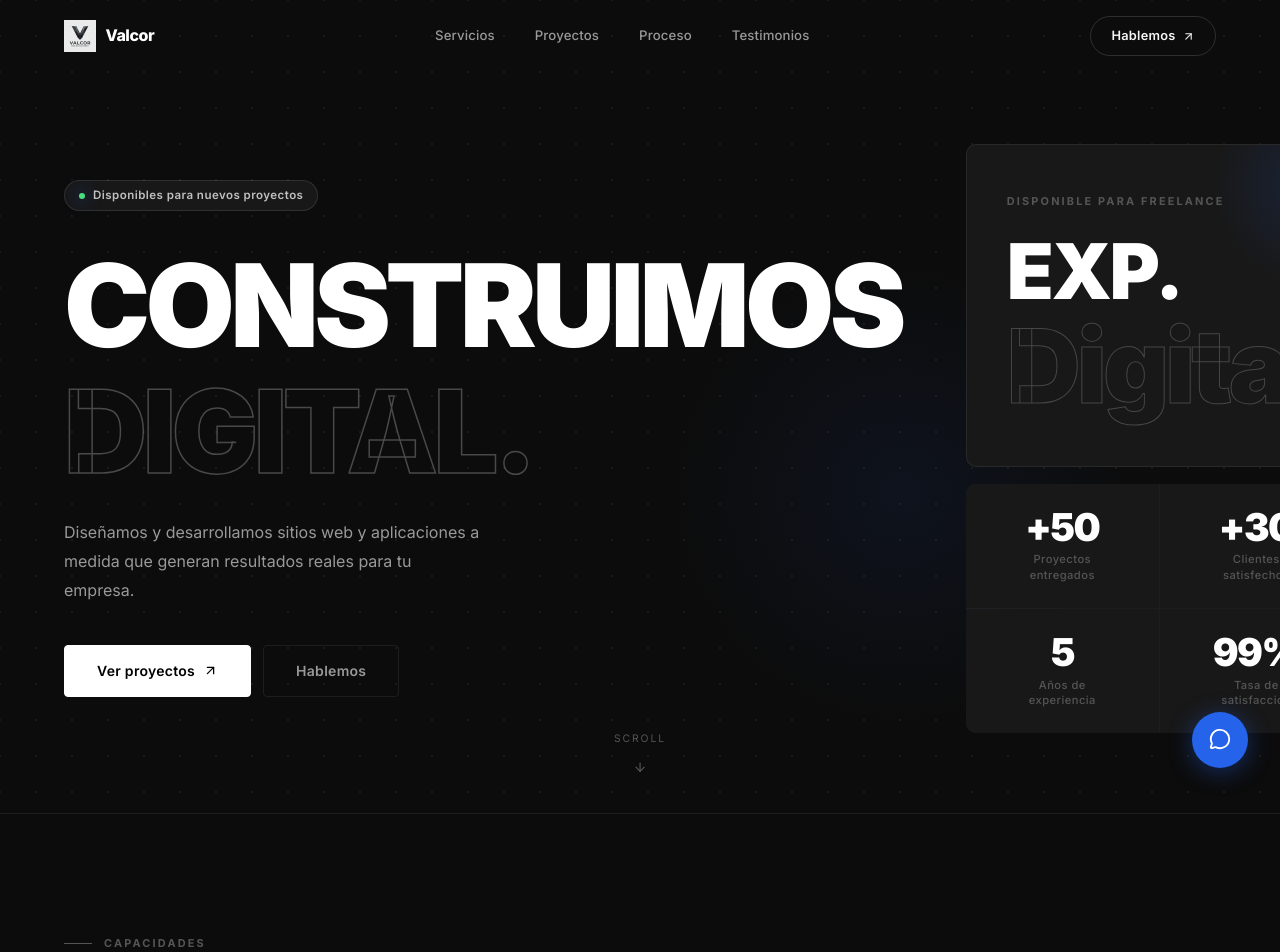
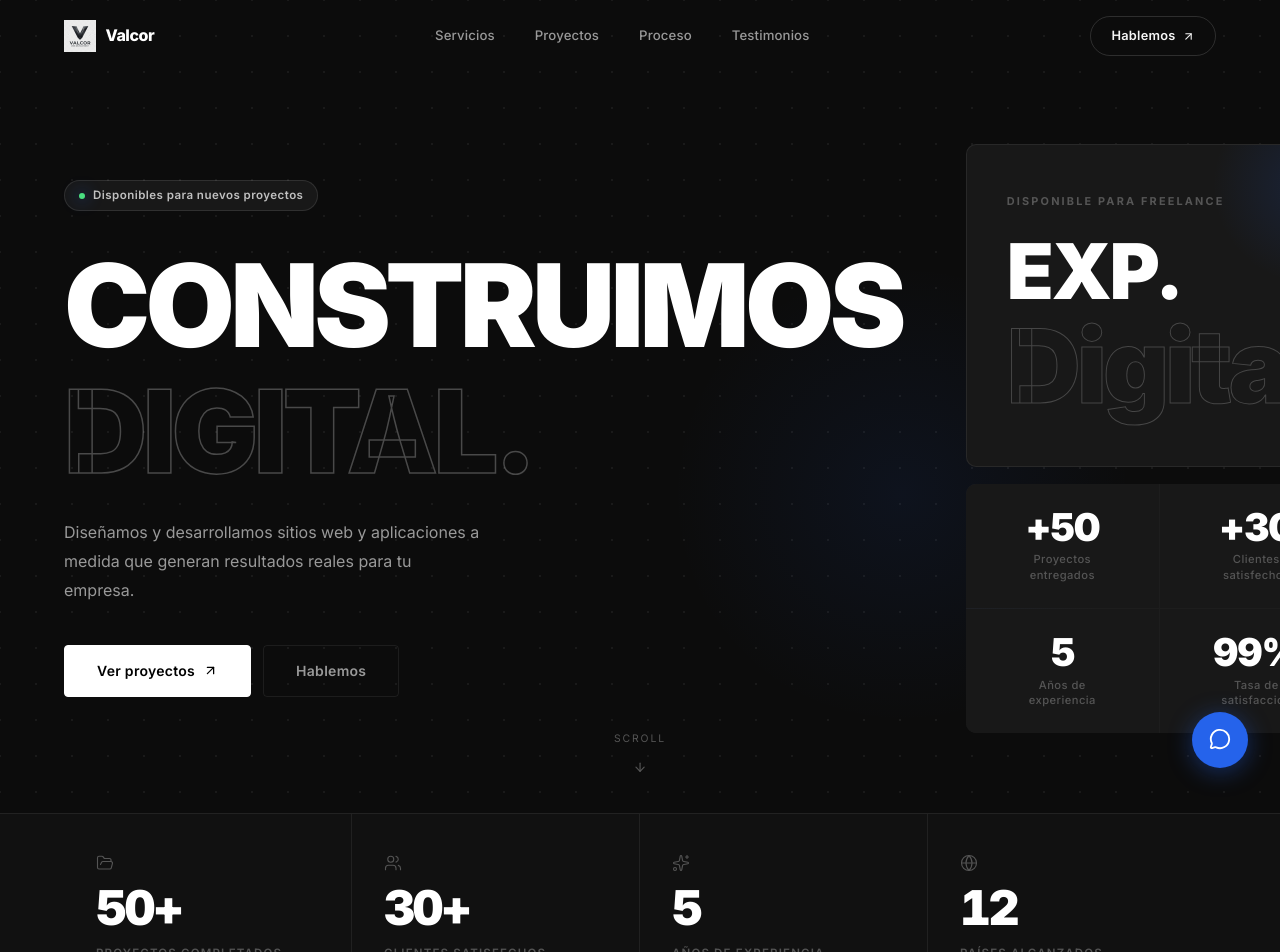
Before and after one commit to Alan-Cortez/ValcorSolutions, a Next.js app: page / in a window 1280 px wide. Shown: the top 952 px of the page. Built offline with nearby package versions, Linux system fonts and the light colour scheme.

Commit message:
fix: move Stats section right after Hero

```diff
--- a/app/page.tsx
+++ b/app/page.tsx
@@ -16,10 +16,10 @@ export default function HomePage() {
       <Navbar />
       <main>
         <Hero />
+        <Stats />
         <Services />
         <Portfolio />
         <Process />
-        <Stats />
         <Reviews />
         <FAQ />
         <Contact />
```
